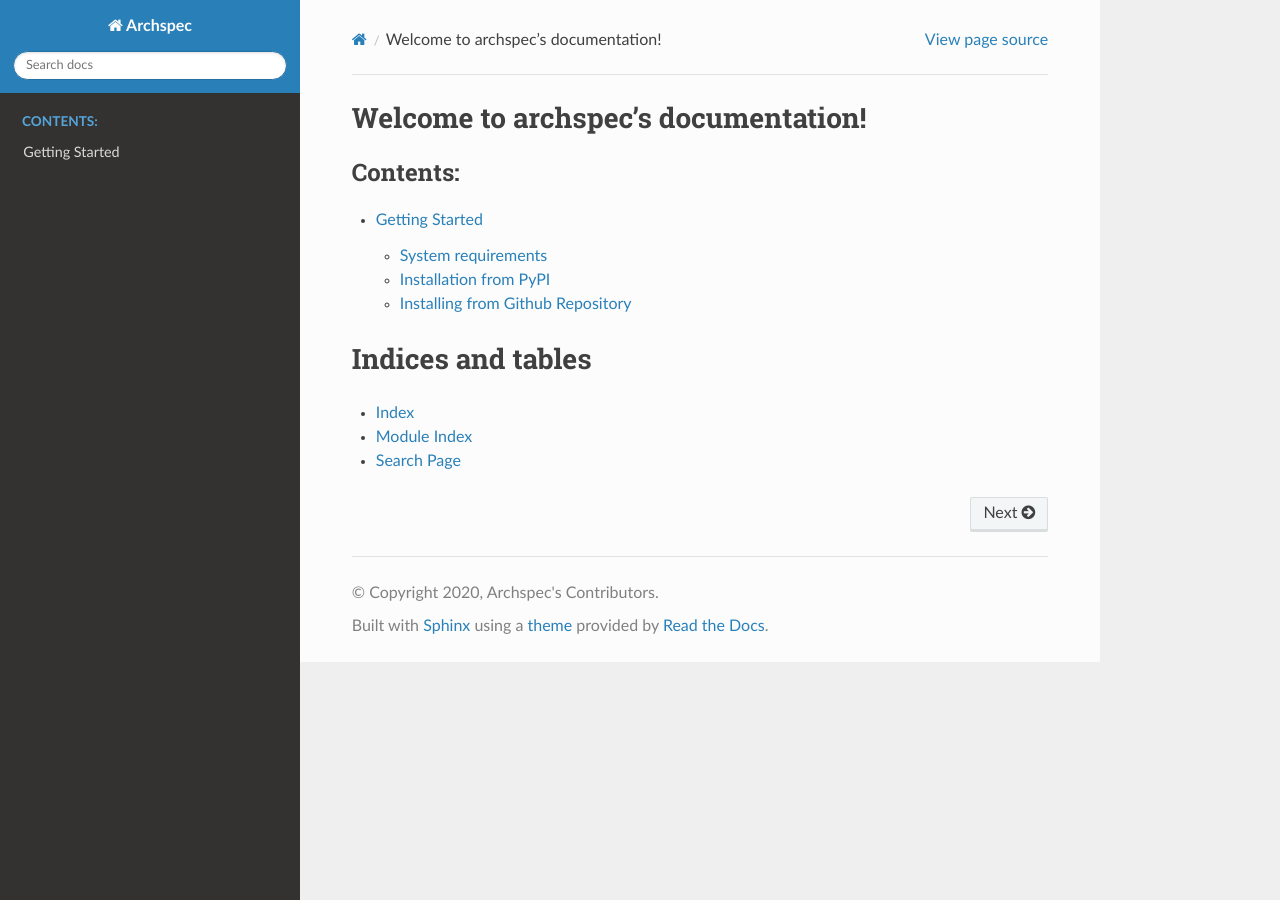
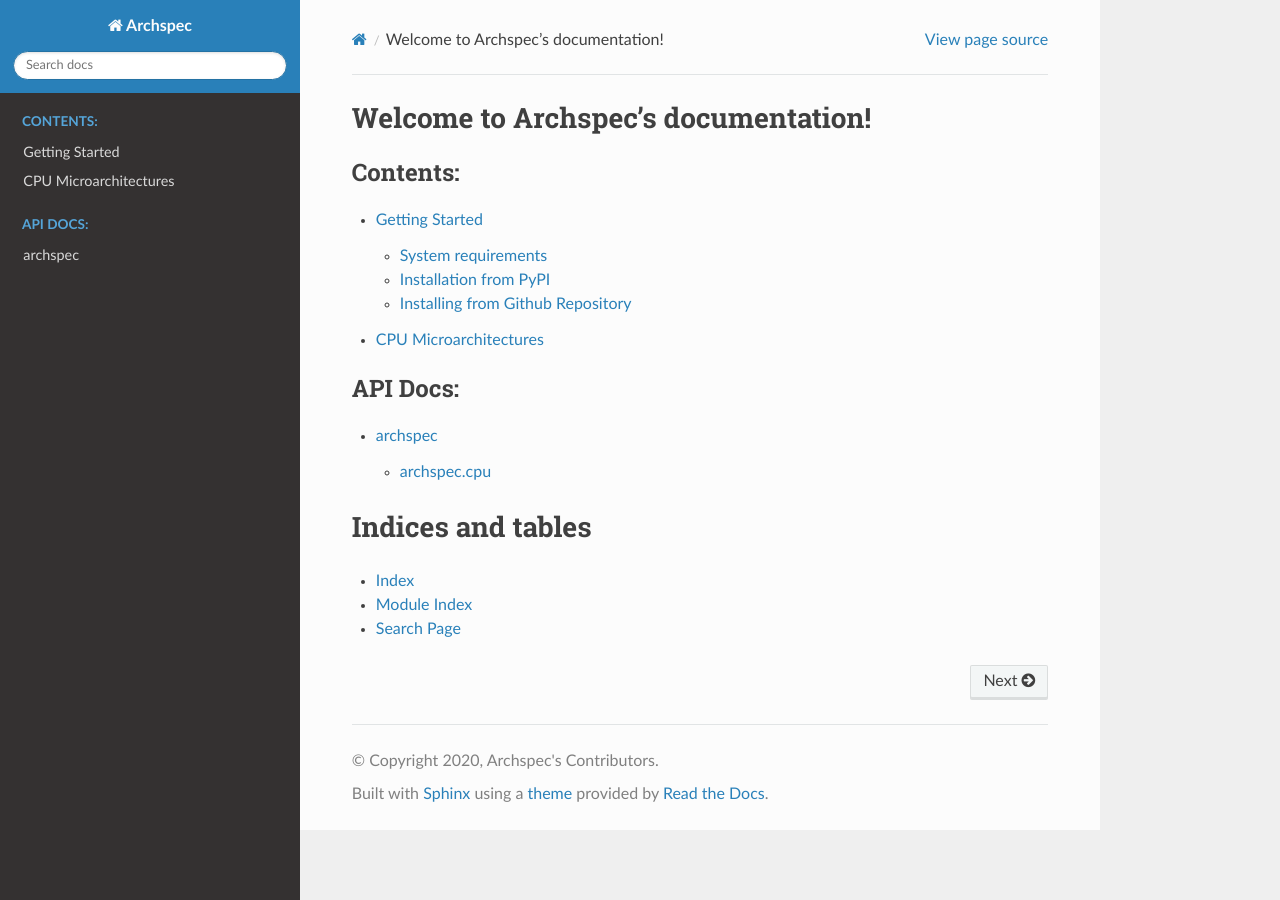
Before and after one commit to archspec/archspec, a Sphinx documentation site: the page built from docs/source/index.rst, in a window 1280 px wide. Built offline with Sphinx 7.4.7 and the Read the Docs theme 2.0.0, drawn with Linux system fonts in a browser that asks for light colours.

Commit message:
Added "API Docs" + placeholder for "CPU Microarchitectures"
archspec.cpu.Microarchitecture docstring has been moved
immediately under the class definition to avoid Sphinx
considering the class undocumented

```diff
--- a/docs/source/conf.py
+++ b/docs/source/conf.py
@@ -10,9 +10,9 @@
 # add these directories to sys.path here. If the directory is relative to the
 # documentation root, use os.path.abspath to make it absolute, like shown here.
 #
-# import os
-# import sys
-# sys.path.insert(0, os.path.abspath('.'))
+import os
+import sys
+sys.path.insert(0, os.path.abspath('../../archspec'))
 
 
 # -- Project information -----------------------------------------------------
@@ -31,6 +31,8 @@ release = '0.1.0'
 # extensions coming with Sphinx (named 'sphinx.ext.*') or your custom
 # ones.
 extensions = [
+    'sphinx.ext.autodoc',
+    'sphinx.ext.napoleon'
 ]
 
 # Add any paths that contain templates here, relative to this directory.
--- a/docs/source/index.rst
+++ b/docs/source/index.rst
@@ -3,7 +3,7 @@
    You can adapt this file completely to your liking, but it should at least
    contain the root `toctree` directive.
 
-Welcome to archspec's documentation!
+Welcome to Archspec's documentation!
 ====================================
 
 .. toctree::
@@ -11,6 +11,13 @@ Welcome to archspec's documentation!
    :caption: Contents:
 
    getting_started
+   microarchitectures
+
+.. toctree::
+   :maxdepth: 2
+   :caption: API Docs:
+
+   apidocs
 
 Indices and tables
 ==================
```
Also changed, not shown: docs/source/apidocs.rst (added, +37 -0 lines), docs/source/microarchitectures.rst (added, +10 -0 lines), 1 other file.
